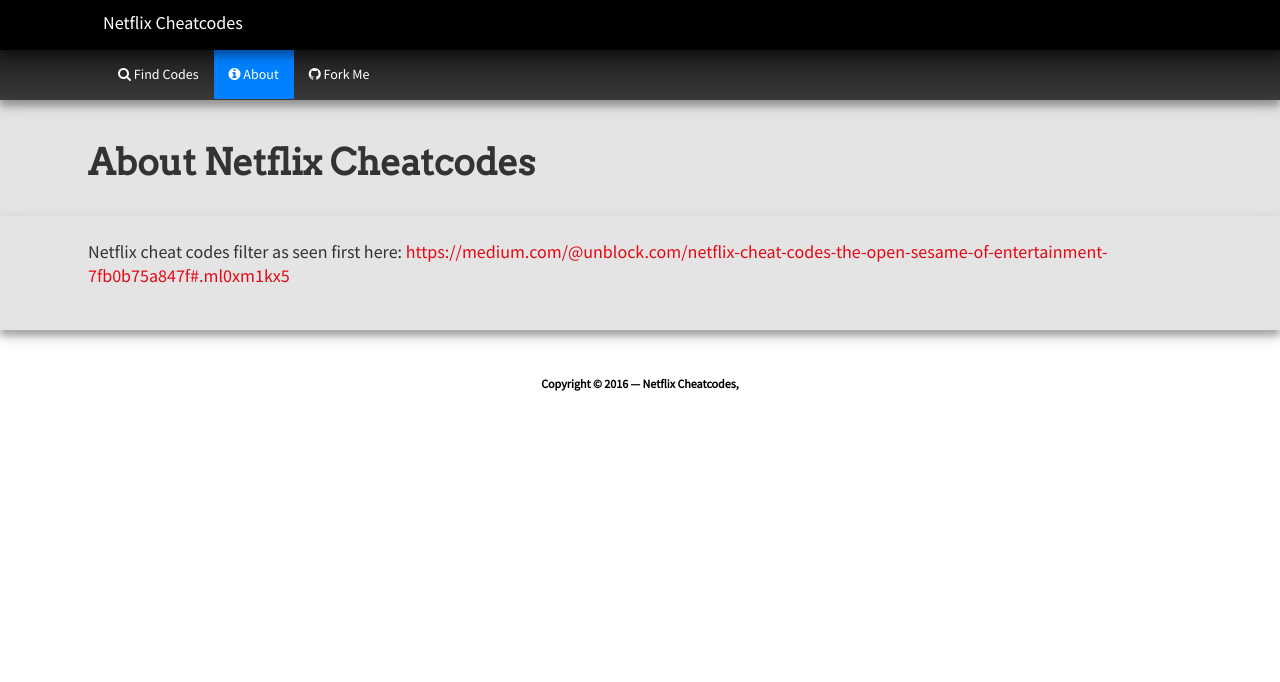
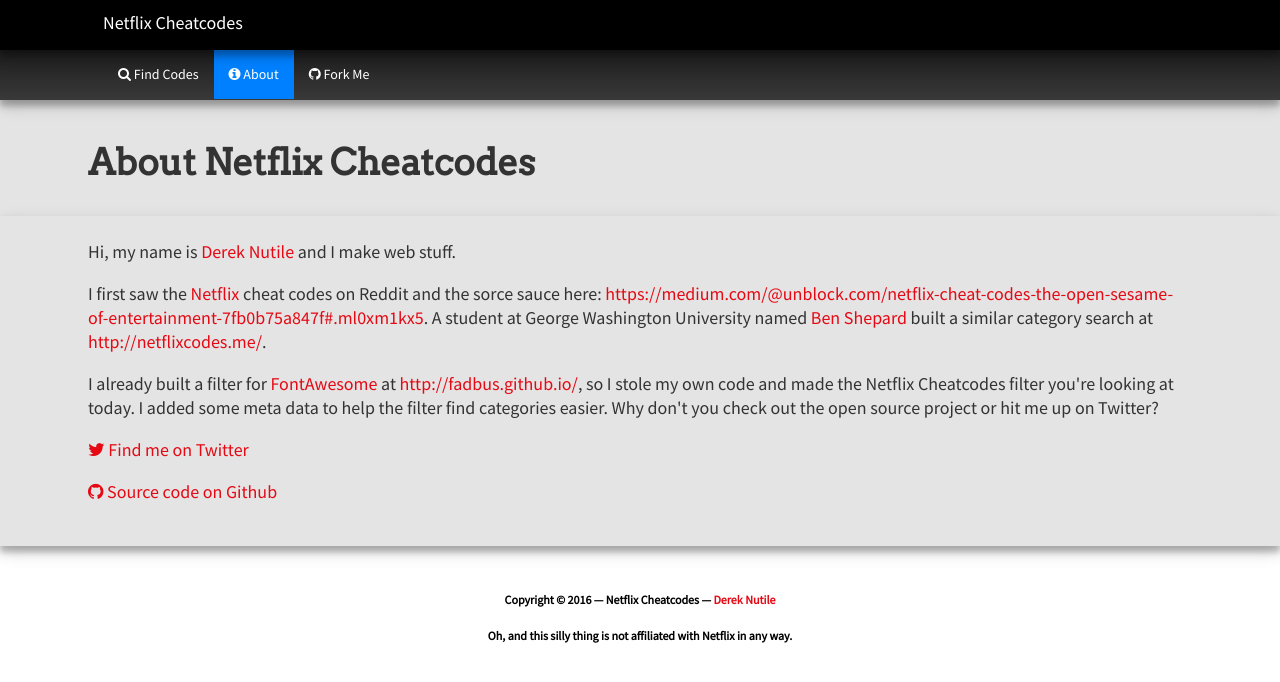
Before and after one commit to netflix-cheatcodes/netflix-cheatcodes.github.io, a Jekyll site: the page built from about/index.html, in a window 1280 px wide. Shown: the top 682 px of the page. Built offline with Jekyll 4.4.1, drawn with Linux system fonts in a browser that asks for light colours; comment, search, counter and statistics services are not loaded.

Commit message:
Update about and footer.

```diff
--- a/_includes/framing/footer.html
+++ b/_includes/framing/footer.html
@@ -4,7 +4,9 @@
 <div class="container">
 <div class="row">
 
-  <p class="text-center footer-copyright">Copyright &copy; {{ site.time | date: '%Y' }} &mdash; {{ site.title }}, {{ site.tagline }}</p>
+    <p class="text-center footer-copyright">Copyright &copy; {{ site.time | date: '%Y' }} &mdash; {{ site.title }} &mdash; <a href="http://dereknutile.com/" target="_blank">Derek Nutile</a></p>
+
+    <p class="text-center footer-copyright">Oh, and this silly thing is not affiliated with Netflix in any way.</p>
 
 </div><!-- /.row -->
 </div><!-- /.container -->
--- a/about/index.html
+++ b/about/index.html
@@ -9,7 +9,14 @@
   <div class="container">
     <div class="row" id="code-cards-row-wrap">
 
-        <p>Netflix cheat codes filter as seen first here: <a href="https://medium.com/@unblock.com/netflix-cheat-codes-the-open-sesame-of-entertainment-7fb0b75a847f#.ml0xm1kx5" target="blank">https://medium.com/@unblock.com/netflix-cheat-codes-the-open-sesame-of-entertainment-7fb0b75a847f#.ml0xm1kx5</a></p>
+        <p>Hi, my name is <a href="http://dereknutile.com/" target="_blank">Derek Nutile</a> and I make web stuff.</p>
+
+        <p>I first saw the <a href="https://www.netflix.com/" target="_blank">Netflix</a> cheat codes on Reddit and the sorce sauce here: <a href="https://medium.com/@unblock.com/netflix-cheat-codes-the-open-sesame-of-entertainment-7fb0b75a847f#.ml0xm1kx5" target="blank">https://medium.com/@unblock.com/netflix-cheat-codes-the-open-sesame-of-entertainment-7fb0b75a847f#.ml0xm1kx5</a>.  A student at George Washington University named <a href="http://benshep.net/" target="_blank">Ben Shepard</a> built a similar category search at <a href="http://netflixcodes.me/" target="_blank">http://netflixcodes.me/</a>.</p>
+
+        <p>I already built a filter for <a href="http://fortawesome.github.io/Font-Awesome/" target="_blank">FontAwesome</a> at <a href="http://fadbus.github.io/" target="_blank">http://fadbus.github.io/</a>, so I stole my own code and made the Netflix Cheatcodes filter you're looking at today.  I added some meta data to help the filter find categories easier.  Why don't you check out the open source project or hit me up on Twitter?</p>
+
+        <p><a href="https://twitter.com/dereknutile" target="_blank"><i class="fa fa-twitter"></i>&nbsp;Find me on Twitter</a></p>
+        <p><a href="https://github.com/netflix-cheatcodes/netflix-cheatcodes.github.io" target="_blank"><i class="fa fa-github"></i>&nbsp;Source code on Github</a></p>
 
       </div><!-- /.row -->
   </div><!-- /.container -->
```
